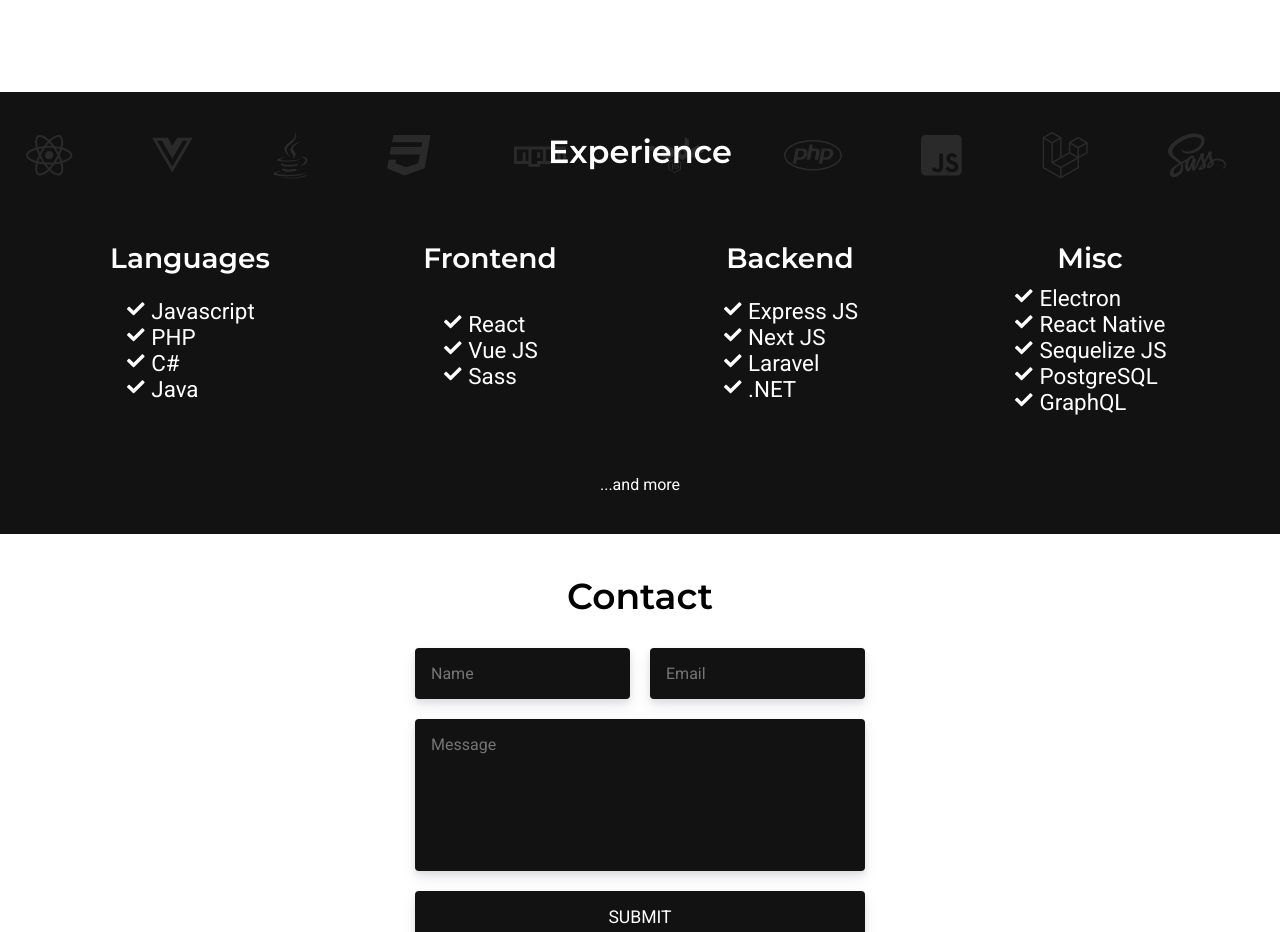
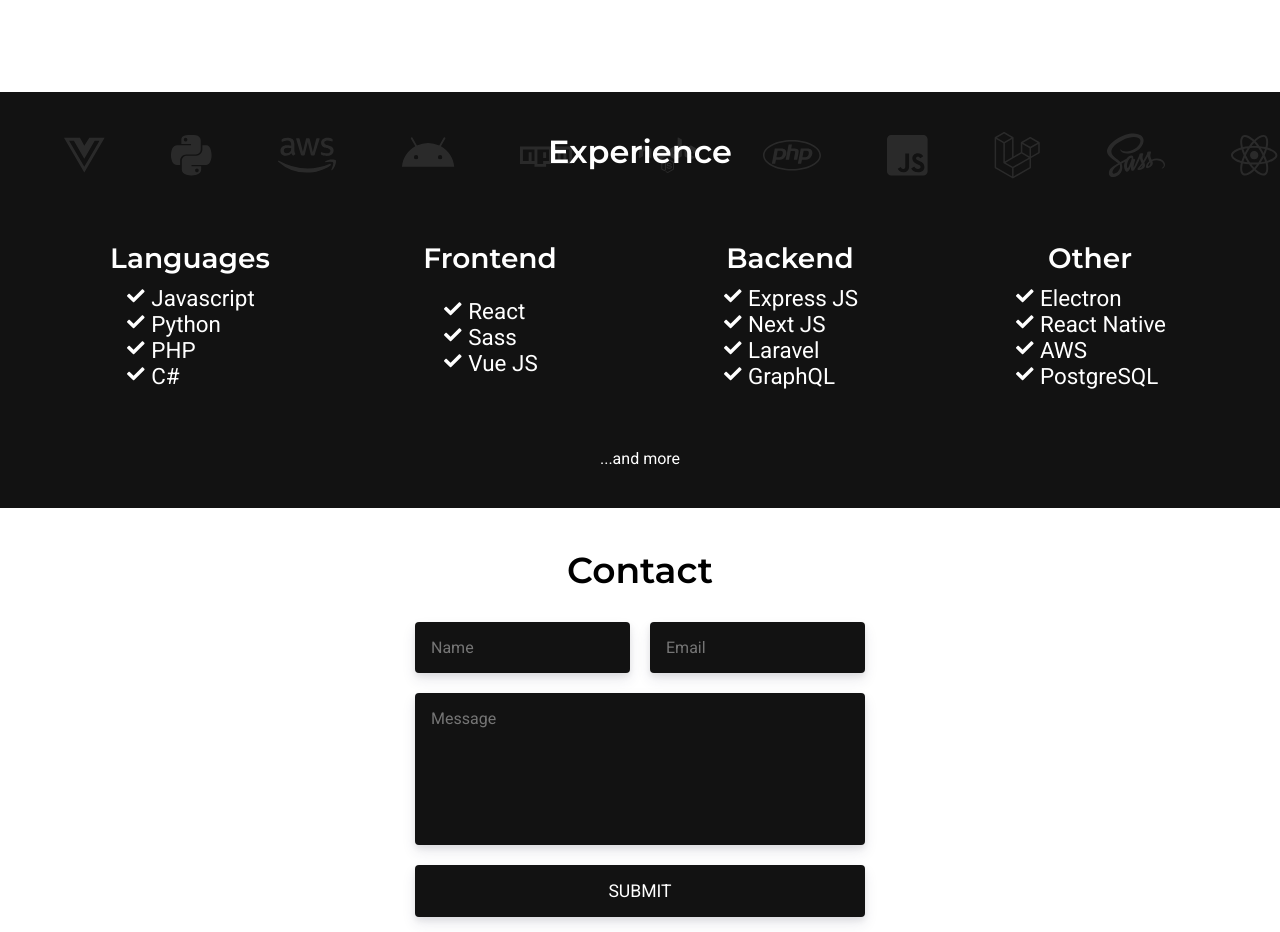
Before and after one commit to heffayXD/getoutofmyhouse, a Next.js app: page / in a window 1280 px wide. Shown: the part 2660-3592 px from the top of the page. Built offline with nearby package versions, Linux system fonts and the light colour scheme.

Commit message:
Updated experience

```diff
--- a/src/components/pageComponents/home/Experience/index.js
+++ b/src/components/pageComponents/home/Experience/index.js
@@ -14,17 +14,17 @@ const Experience = () => {
           <h3>Languages</h3>
           <ul className={classes.innerList}>
             <li><FontAwesomeIcon icon={faCheck} />Javascript</li>
+            <li><FontAwesomeIcon icon={faCheck} />Python</li>
             <li><FontAwesomeIcon icon={faCheck} />PHP</li>
             <li><FontAwesomeIcon icon={faCheck} />C#</li>
-            <li><FontAwesomeIcon icon={faCheck} />Java</li>
           </ul>
         </li>
         <li className={classes.topic}>
           <h3>Frontend</h3>
           <ul className={classes.innerList}>
             <li><FontAwesomeIcon icon={faCheck} />React</li>
+            <li><FontAwesomeIcon icon={faCheck} />Sass</li>
             <li><FontAwesomeIcon icon={faCheck} />Vue JS</li>
-            <li><FontAwesomeIcon icon={faCheck} />Sass</li>
           </ul>
         </li>
         <li className={classes.topic}>
@@ -33,17 +33,16 @@ const Experience = () => {
             <li><FontAwesomeIcon icon={faCheck} />Express JS</li>
             <li><FontAwesomeIcon icon={faCheck} />Next JS</li>
             <li><FontAwesomeIcon icon={faCheck} />Laravel</li>
-            <li><FontAwesomeIcon icon={faCheck} />.NET</li>
+            <li><FontAwesomeIcon icon={faCheck} />GraphQL</li>
           </ul>
         </li>
         <li className={classes.topic}>
-          <h3>Misc</h3>
+          <h3>Other</h3>
           <ul className={classes.innerList}>
             <li><FontAwesomeIcon icon={faCheck} />Electron</li>
             <li><FontAwesomeIcon icon={faCheck} />React Native</li>
-            <li><FontAwesomeIcon icon={faCheck} />Sequelize JS</li>
+            <li><FontAwesomeIcon icon={faCheck} />AWS</li>
             <li><FontAwesomeIcon icon={faCheck} />PostgreSQL</li>
-            <li><FontAwesomeIcon icon={faCheck} />GraphQL</li>
           </ul>
         </li>
       </ul>
--- a/src/components/pageComponents/home/Icons/index.js
+++ b/src/components/pageComponents/home/Icons/index.js
@@ -1,7 +1,7 @@
 import classes from './styles.module.scss'
 
 import { FontAwesomeIcon } from '@fortawesome/react-fontawesome'
-import { faNode, faPhp, faJsSquare, faLaravel, faSass, faReact, faVuejs, faJava, faCss3, faNpm } from '@fortawesome/free-brands-svg-icons'
+import { faNode, faPhp, faJsSquare, faLaravel, faSass, faReact, faVuejs, faAws, faPython, faAndroid, faNpm } from '@fortawesome/free-brands-svg-icons'
 
 const Icons = props => {
   return (
@@ -13,8 +13,9 @@ const Icons = props => {
       <FontAwesomeIcon icon={faSass} />
       <FontAwesomeIcon icon={faReact} />
       <FontAwesomeIcon icon={faVuejs} />
-      <FontAwesomeIcon icon={faJava} />
-      <FontAwesomeIcon icon={faCss3} />
+      <FontAwesomeIcon icon={faPython} />
+      <FontAwesomeIcon icon={faAws} />
+      <FontAwesomeIcon icon={faAndroid} />
       <FontAwesomeIcon icon={faNpm} />
       <FontAwesomeIcon icon={faNode} />
       <FontAwesomeIcon icon={faPhp} />
@@ -23,8 +24,9 @@ const Icons = props => {
       <FontAwesomeIcon icon={faSass} />
       <FontAwesomeIcon icon={faReact} />
       <FontAwesomeIcon icon={faVuejs} />
-      <FontAwesomeIcon icon={faJava} />
-      <FontAwesomeIcon icon={faCss3} />
+      <FontAwesomeIcon icon={faPython} />
+      <FontAwesomeIcon icon={faAws} />
+      <FontAwesomeIcon icon={faAndroid} />
       <FontAwesomeIcon icon={faNpm} />
     </div>
   )
```
